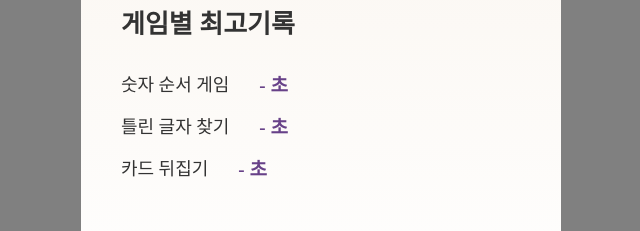
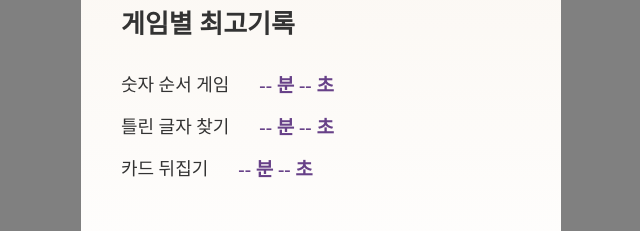
Before and after one commit to 9oormthon-univ/2024_DANPOONG_TEAM_18_FE, a React (Vite) app: page / in a window 1280 px wide. Shown: the part 467-698 px from the top of the page, without its empty margins (319-959 px from the left). Built offline with nearby package versions, Linux system fonts and the light colour scheme; no server answers.

Commit message:
feat: add gerFormatTime funtion

```diff
--- a/src/pages/Game.jsx
+++ b/src/pages/Game.jsx
@@ -4,6 +4,7 @@ import NavigationBar from "../components/NavigationBar";
 import { useNavigate } from "react-router-dom";
 import { useState, useEffect, useContext } from "react";
 import { ScoreContext } from "../App";
+import getFormatTime from "../utils/getFormatTime";
 
 const gameDetails = [
   {
@@ -52,7 +53,7 @@ const Game = () => {
       <ScoreContainer>
             <Score>
               <span>최고 기록</span>
-              <ScoreStyle>{bestScore[randomGame.key]} 초</ScoreStyle>
+              <ScoreStyle>{getFormatTime(Number(bestScore[randomGame.key]))}</ScoreStyle>
             </Score>
           </ScoreContainer>
       <DescriptionTitle>게임 설명</DescriptionTitle>
--- a/src/pages/Home.jsx
+++ b/src/pages/Home.jsx
@@ -4,6 +4,7 @@ import NavigationBar from '../components/NavigationBar'
 import { useNavigate } from "react-router-dom"
 import { useContext, useState } from "react"
 import { ScoreContext } from "../App"
+import getFormatTime from "../utils/getFormatTime"
 
 const Home = () => {
   const nav = useNavigate();
@@ -43,15 +44,15 @@ const Home = () => {
           <Title>게임별 최고기록</Title>
           <SecondTitle>
             숫자 순서 게임
-            <ScoreContent>{bestScore.numberGame} 초</ScoreContent>
+            <ScoreContent>{getFormatTime(bestScore.numberGame)}</ScoreContent>
           </SecondTitle>
           <SecondTitle>
             틀린 글자 찾기
-            <ScoreContent>{bestScore.textGame} 초</ScoreContent>
+            <ScoreContent>{getFormatTime(bestScore.textGame)}</ScoreContent>
           </SecondTitle>
           <SecondTitle>
             카드 뒤집기
-            <ScoreContent>{bestScore.cardGame} 초</ScoreContent>
+            <ScoreContent>{getFormatTime(bestScore.cardGame)}</ScoreContent>
           </SecondTitle>
         </BottomSection>
       </ContentsWrapper>
--- /dev/null
+++ b/src/utils/getFormatTime.js
@@ -0,0 +1,13 @@
+function getFormatTime(seconds) {
+    if (isNaN(seconds) || seconds === '-' || seconds === undefined) {
+      return '-- 분 -- 초';
+    }
+
+    const minutes = Math.floor(seconds / 60);
+    const remainSeconds = seconds % 60;
+    return minutes > 0
+      ? `${minutes}분 ${remainSeconds}초`
+      : `${remainSeconds}초`
+}
+
+export default getFormatTime;
```
